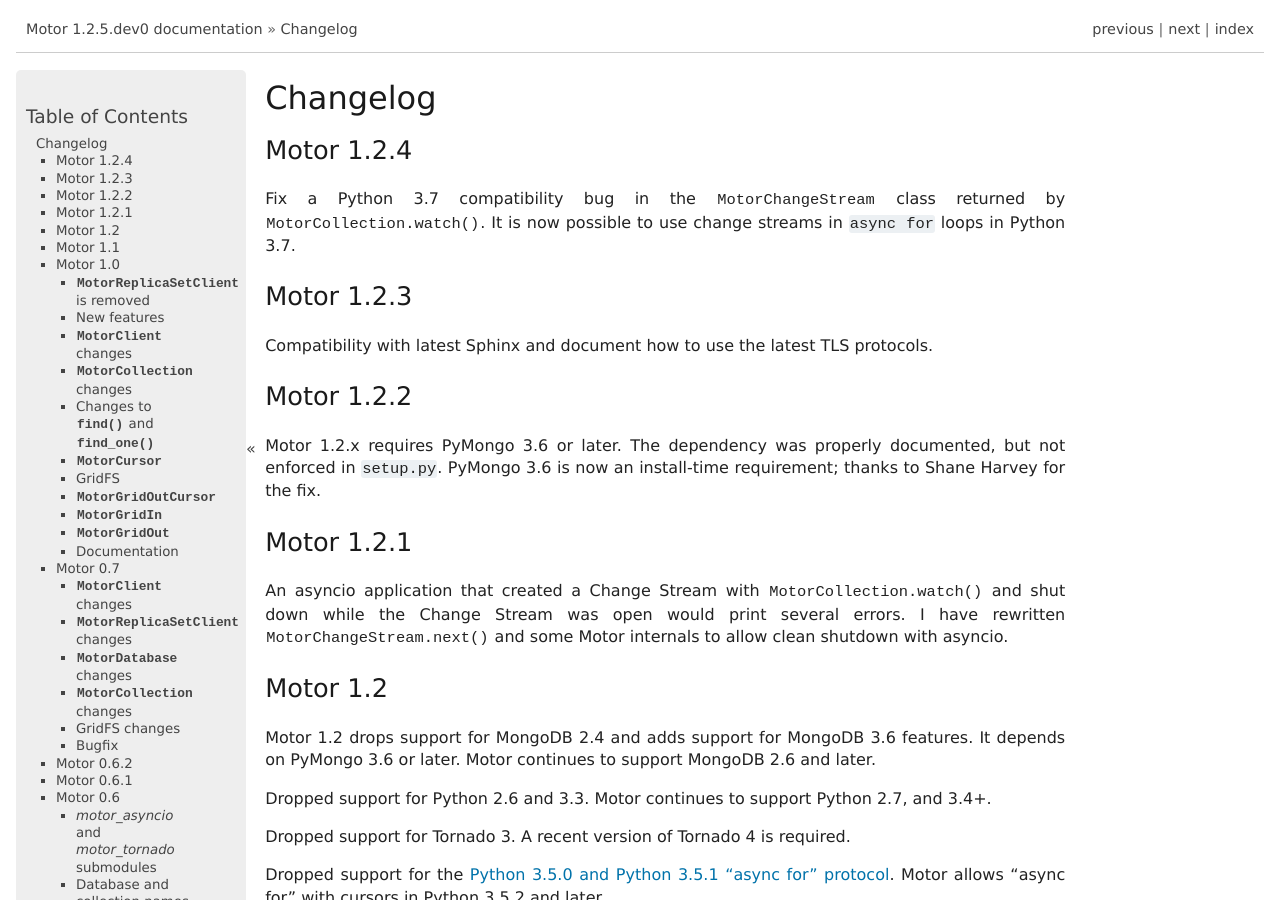
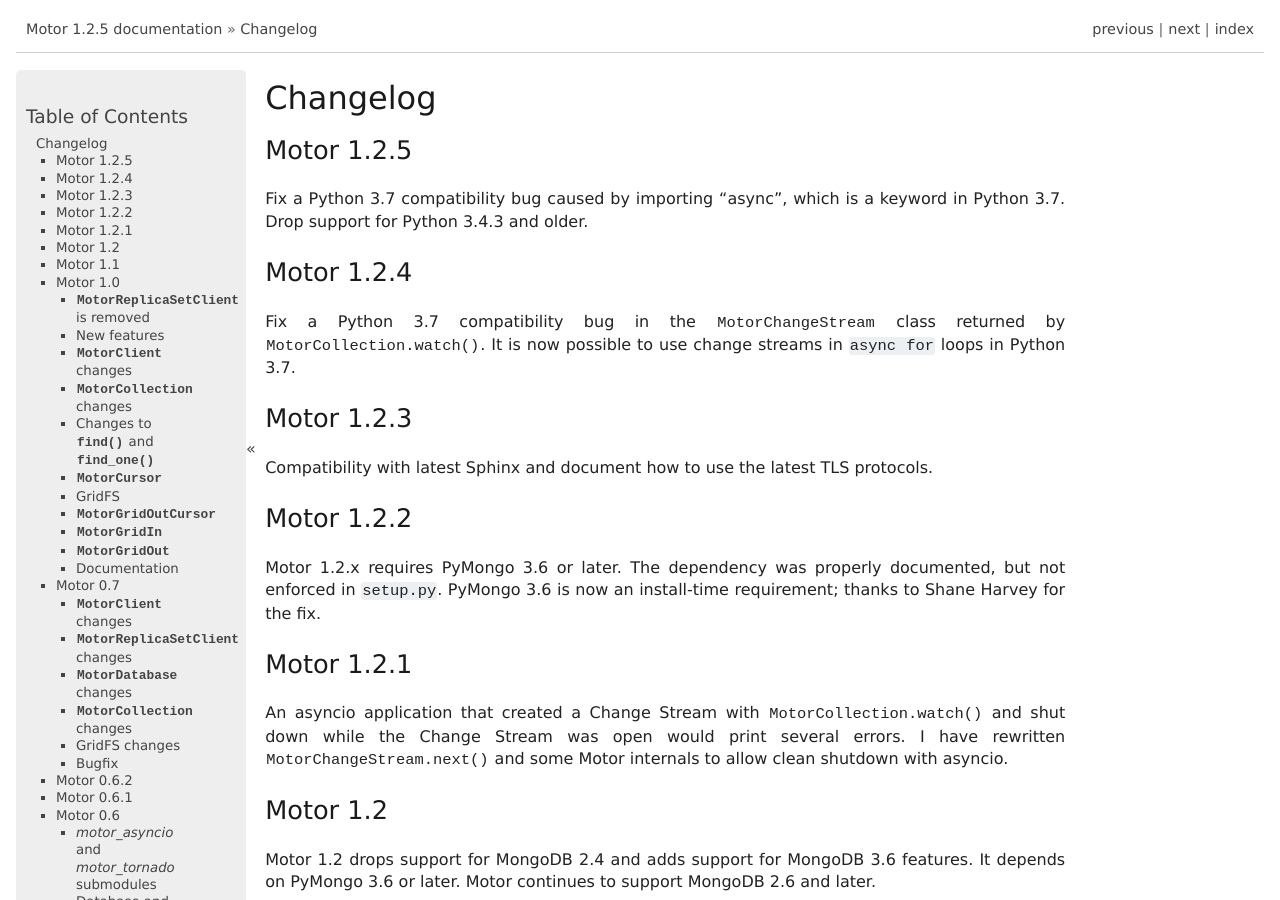
Before and after one commit to mongodb/motor, a Sphinx documentation site: the page built from doc/changelog.rst, in a window 1280 px wide and 900 px high. Built offline with Sphinx 7.4.7, drawn with Linux system fonts in a browser that asks for light colours; pages that are not in the unit, such as notebooks, are missing from menus; the version number is read from the project's files by our own code; some of the changed text lies outside the part shown.

Commit message:
BUMP 1.2.5
Signed-off-by: A. Jesse Jiryu Davis <jesse@mongodb.com>

```diff
--- a/doc/changelog.rst
+++ b/doc/changelog.rst
@@ -2,6 +2,12 @@
 =========
 
 .. currentmodule:: motor.motor_tornado
+
+Motor 1.2.5
+-----------
+
+Fix a Python 3.7 compatibility bug caused by importing "async", which is a
+keyword in Python 3.7. Drop support for Python 3.4.3 and older.
 
 Motor 1.2.4
 -----------
--- a/motor/__init__.py
+++ b/motor/__init__.py
@@ -20,7 +20,7 @@
 
 from motor.motor_py3_compat import text_type
 
-version_tuple = (1, 2, 5, 'dev0')
+version_tuple = (1, 2, 5)
 
 
 def get_version_string():
--- a/setup.py
+++ b/setup.py
@@ -152,7 +152,7 @@
     packages.append('motor.aiohttp')
 
 setup(name='motor',
-      version='1.2.5.dev0',
+      version='1.2.5',
       packages=packages,
       description=description,
       long_description=long_description,
```
